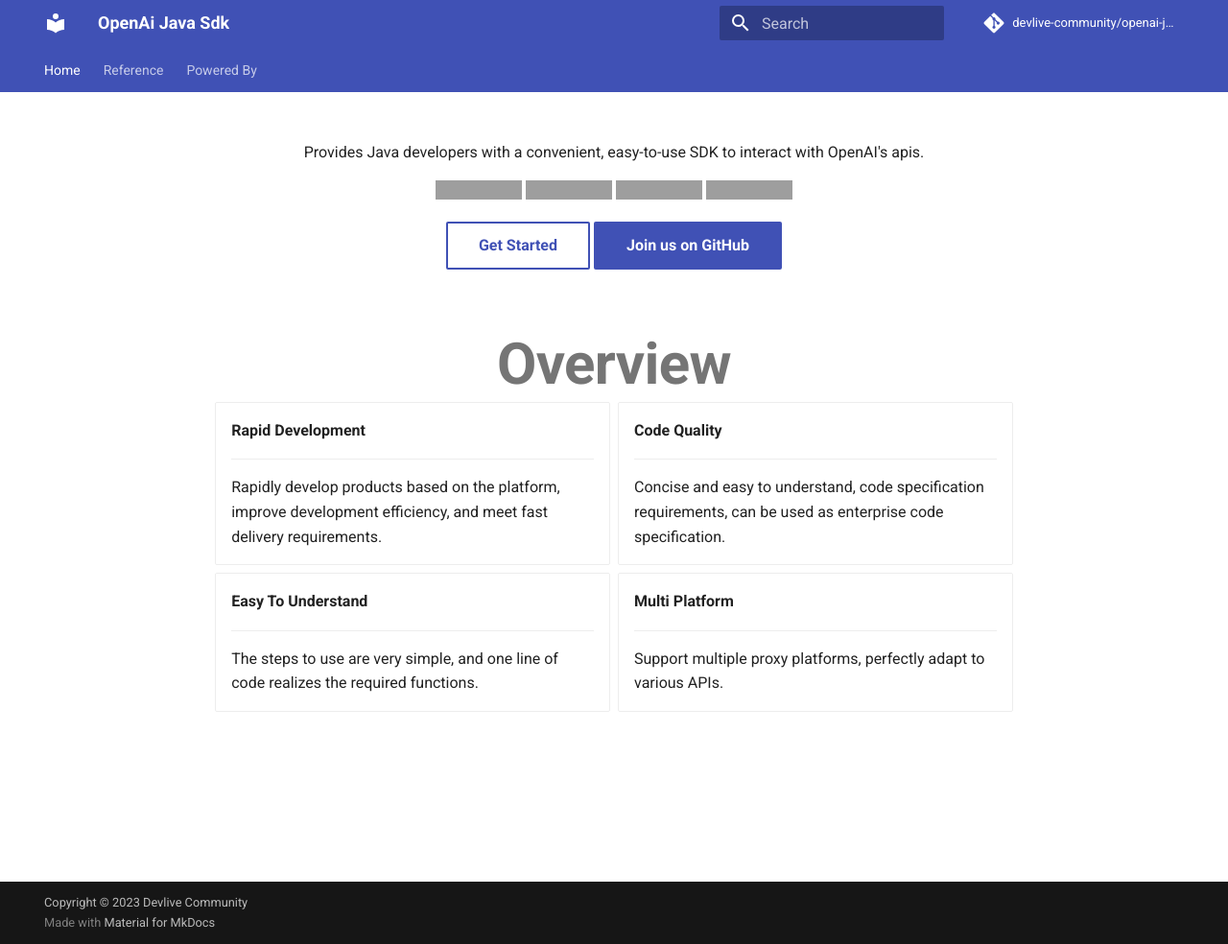
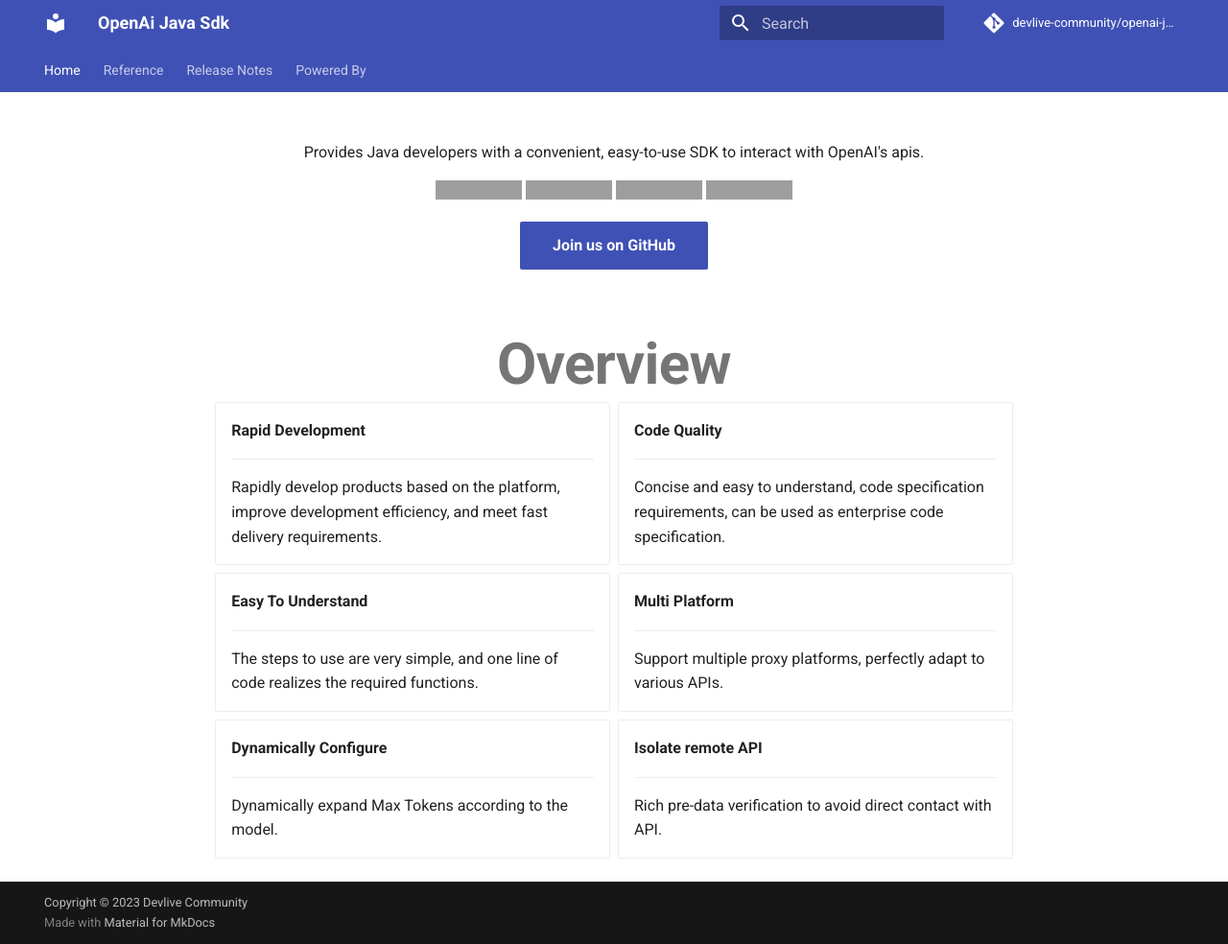
Before and after one commit to devlive-community/openai-java-sdk, an MkDocs documentation site: the page built from docs/docs/index.md, in a window 1280 px wide and 984 px high. Shown: the whole window at 96% size. Built offline with MkDocs 1.6.1 and Material for MkDocs 9.7.7, drawn with Linux system fonts in a browser that asks for light colours; comment, search, counter and statistics services are not loaded; grey boxes are pictures that could not be loaded.

Commit message:
[Release] Released for 1.0.0

```diff
--- a/docs/docs/index.md
+++ b/docs/docs/index.md
@@ -34,9 +34,6 @@
     </a>
     <p/>
     <p/>
-    <a href="/reference/get_started.html" title="Get Started" class="md-button">
-        Get Started
-    </a>
     <a href="https://github.com/devlive-community/openai-java-sdk" target="_blank" title="Join us on GitHub" class="md-button md-button--primary">
       Join us on GitHub
     </a>
@@ -71,4 +68,16 @@
 
     Support multiple proxy platforms, perfectly adapt to various APIs.
 
+- __Dynamically Configure__
+
+    ---
+
+    Dynamically expand Max Tokens according to the model.
+
+- __Isolate remote API__
+
+    ---
+
+    Rich pre-data verification to avoid direct contact with API.
+
 </div>
--- a/docs/mkdocs.yml
+++ b/docs/mkdocs.yml
@@ -47,4 +47,5 @@
       - reference/models.md
       - reference/completions.md
       - reference/completions_chat.md
+  - released.md
   - powered_by.md
```
Also changed, not shown: docs/docs/released.md (added, +16 -0 lines), pom.xml (+7 -1 lines), README.md, 3 other files.
